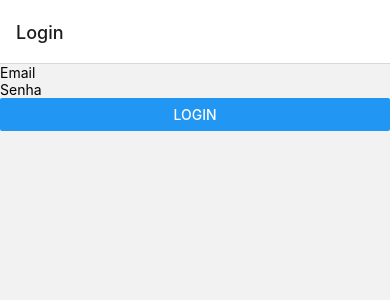
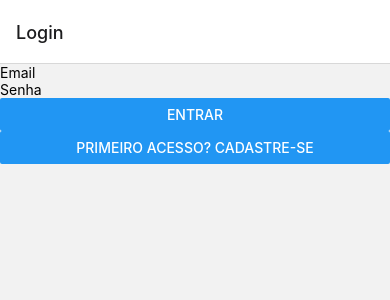
Before and after one commit to Barros313/BookSwap-Expo, a React Native app in the folder frontend/: screen /Login in a window 390 px wide. Shown: the top 300 px of the page. Built offline with nearby package versions, Linux system fonts and the light colour scheme.

Commit message:
Added navigation parameter and register button

```diff
--- a/frontend/components/authentication/Login.js
+++ b/frontend/components/authentication/Login.js
@@ -2,13 +2,13 @@ import React, { useState } from 'react';
 import { View, TextInput, Button } from 'react-native';
 import axios from 'axios';
 
-export default function Login({ route }) {
+export default function Login({ route, navigation }) {
     const [email, setEmail] = useState('');
     const [password, setPassword] = useState('');
 
     const handleLogin = async () => {
         try {
-            const response = await axios.post("http://192.168.1.26:5000/api/auth/login", {
+            const response = await axios.post("http://192.168.0.151:5000/api/auth/login", {
                 email, password
             });
             alert(response.data);
@@ -24,7 +24,10 @@ export default function Login({ route }) {
       <View>
           <TextInput placeholder="Email" onChangeText={setEmail} value={email} />
           <TextInput placeholder="Senha" onChangeText={setPassword} secureTextEntry value={password} />
-          <Button title='Login' onPress={handleLogin} />
+          <Button title='Entrar' onPress={handleLogin} />
+
+          <Button title='Primeiro acesso? Cadastre-se' onPress={() => navigation.navigate('Register')} />
+
       </View>
     );
 }
```
